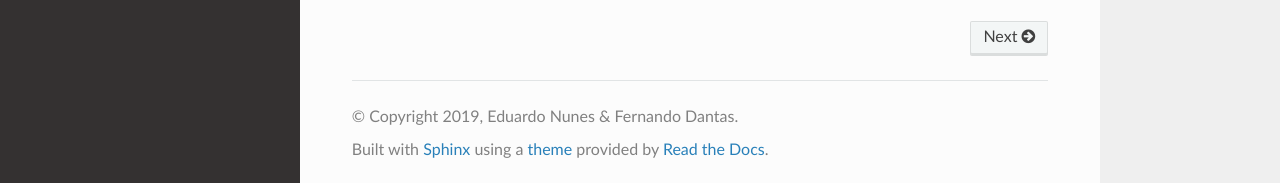
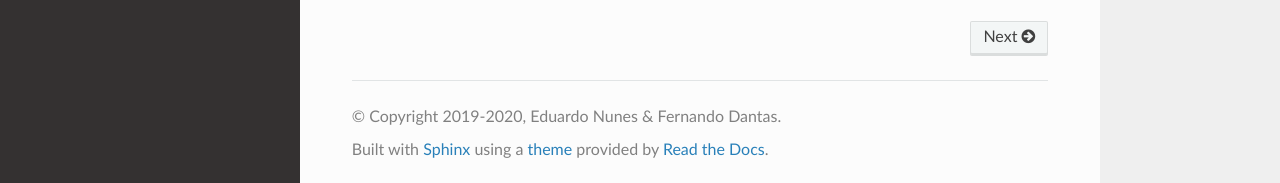
Before and after one commit to dioph/elegant, a Sphinx documentation site: the page built from docs/source/index.rst, in a window 1280 px wide and 1249 px high. Shown: the part 1063-1246 px from the top of the window. Built offline with Sphinx 7.4.7 and the Read the Docs theme 2.0.0, drawn with Linux system fonts in a browser that asks for light colours; part of the change alters nothing that is shown.

```diff
--- a/docs/source/conf.py
+++ b/docs/source/conf.py
@@ -1,16 +1,11 @@
 #!/usr/bin/env python3
 # -*- coding: utf-8 -*-
 
-# If extensions (or modules to document with autodoc) are in another directory,
-# add these directories to sys.path here. If the directory is relative to the
-# documentation root, use os.path.abspath to make it absolute, like shown here.
-#
-import os
-import sys
 import sphinx_rtd_theme
-sys.path.insert(0, os.path.abspath('../../'))
+from pkg_resources import get_distribution
 
-import elegant
+__version__ = get_distribution("periodicity").version
+
 
 # -- General configuration ------------------------------------------------
 
@@ -25,6 +20,7 @@ extensions = [
     'sphinx.ext.autodoc',
     'sphinx.ext.intersphinx',
     'sphinx.ext.mathjax',
+    'sphinx.ext.napoleon',
     'sphinx_rtd_theme',
     'numpydoc',
 ]
@@ -45,7 +41,7 @@ master_doc = 'index'
 
 # General information about the project.
 project = 'elegant'
-copyright = '2019, Eduardo Nunes & Fernando Dantas'
+copyright = '2019-2020, Eduardo Nunes & Fernando Dantas'
 author = 'Eduardo Nunes & Fernando Dantas'
 
 # The version info for the project you're documenting, acts as replacement for
@@ -53,9 +49,9 @@ author = 'Eduardo Nunes & Fernando Dantas'
 # built documents.
 #
 # The short X.Y version.
-version = ".".join(elegant.__version__.split('.')[:2])
+version = ".".join(__version__.split('.')[:2])
 # The full version, including alpha/beta/rc tags.
-release = elegant.__version__
+release = __version__
 
 # The language for content autogenerated by Sphinx. Refer to documentation
 # for a list of supported languages.
@@ -163,11 +159,6 @@ texinfo_documents = [
      'Miscellaneous'),
 ]
 
-
-
-
 # Example configuration for intersphinx: refer to the Python standard library.
 intersphinx_mapping = {'python': ('https://docs.python.org/3/', None),
-                       'numpy': ('https://docs.scipy.org/doc/numpy/', None),
-                       'scipy': ('https://docs.scipy.org/doc/scipy/reference', None),
-                       'matplotlib': ('https://matplotlib.org', None)}
+                       'numpy': ('https://docs.scipy.org/doc/numpy/', None)}
```
